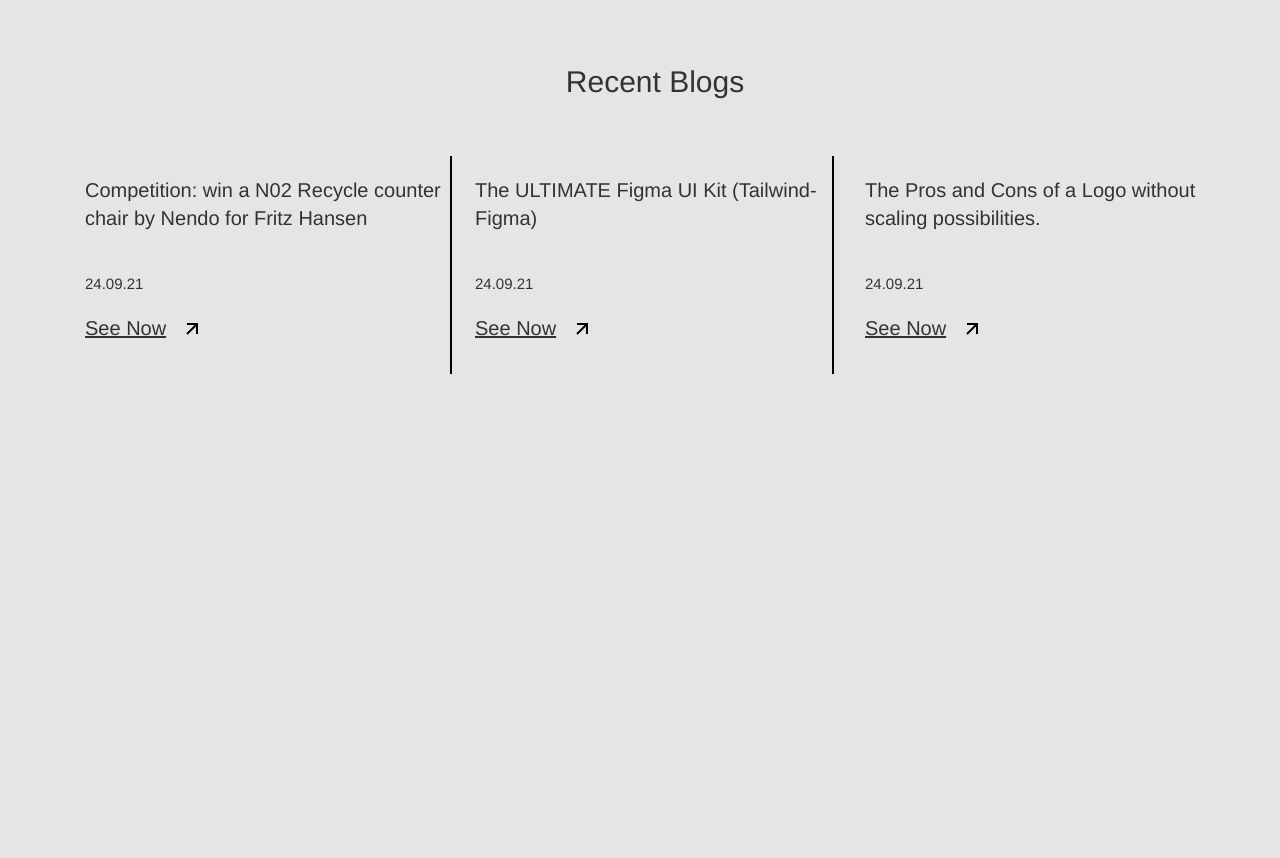
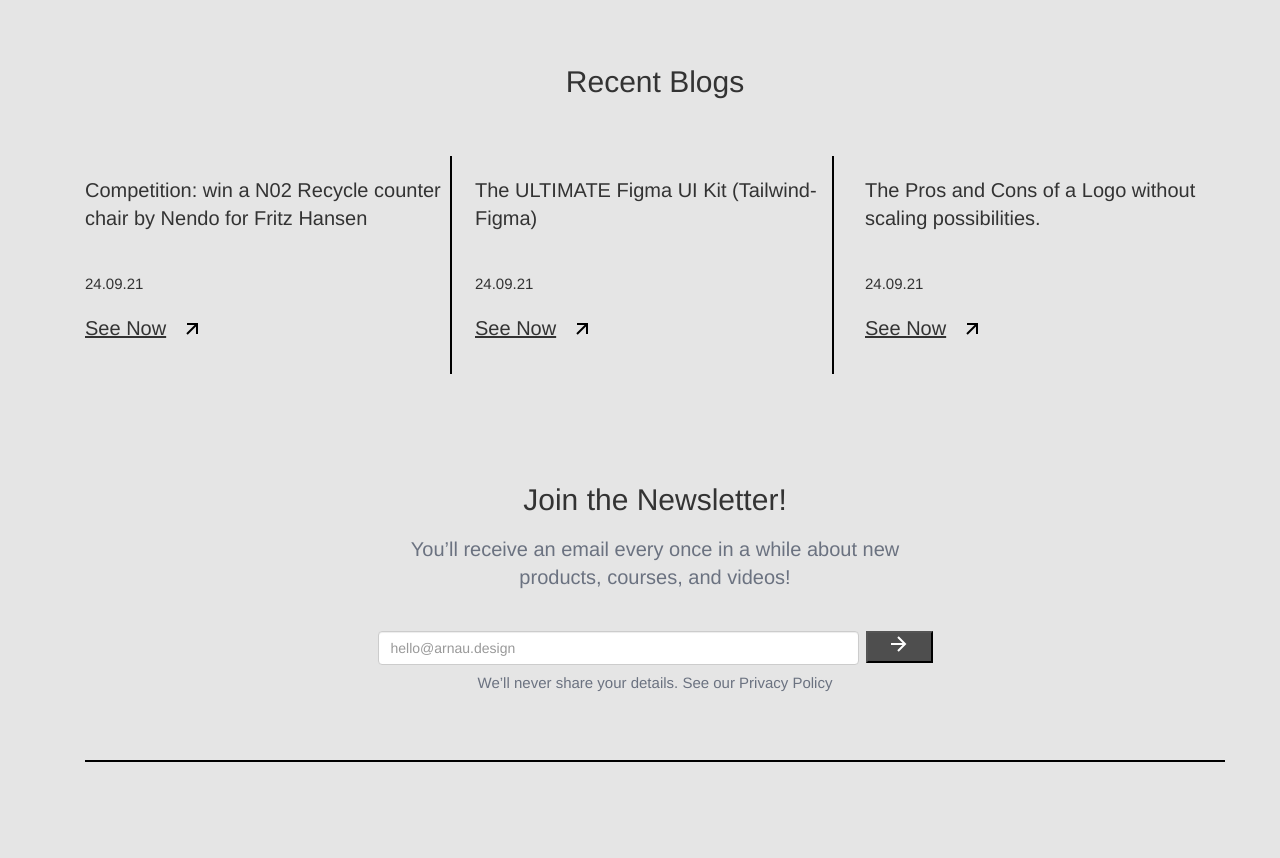
Before and after one commit to Loghart/graphic-designer, a Gatsby site: page / in a window 1280 px wide. Shown: the part 4363-5221 px from the top of the page. Before the commit the page ends 4737 px from the top, so only its background shows below. Built offline with nearby package versions, Linux system fonts and the light colour scheme; Gatsby itself is replaced by a stand-in of ours.

Commit message:
Add newsletter

```diff
--- /dev/null
+++ b/src/components/newsletter.js
@@ -0,0 +1,34 @@
+import * as React from "react";
+
+const Newsletter = () => {
+  return (
+<div className="container newsletter_component">
+    <div className="row">
+        <div className="col-md-3"></div>
+        <div className="col-md-6 newsletter_text">
+            <h2>Join the Newsletter!</h2>
+            <p>You’ll receive an email every once in a while about new products, courses, and videos!</p>
+        </div>
+        <div className="col-md-3"></div>
+        </div>
+    <div className="row">
+        <div className="col-md-3"></div>
+        <div className="col-md-6 arena_button">
+        <input type="email" class="form-control" placeholder="hello@arnau.design" id="inputEmail4"></input>
+        <button>
+            <svg width="16" height="16" viewBox="0 0 16 16" fill="none" xmlns="http://www.w3.org/2000/svg">
+            <path d="M0 8H14" stroke="white" stroke-width="2"/>
+            <path d="M7 1L14 8L7 15" stroke="white" stroke-width="2"/>
+            </svg>
+        </button>
+        </div>
+        <div className="col-md-3"></div>
+    </div>
+    <p>We’ll never share your details. See our Privacy Policy</p>
+    <div className="col-md-12 newsletter_line"></div>
+</div>
+
+  );
+};
+
+export default Newsletter;
--- a/src/pages/index.js
+++ b/src/pages/index.js
@@ -7,6 +7,7 @@ import About from "../components/about"
 import Opinion from "../components/opinion"
 import Contact from "../components/contact"
 import Blog from "../components/blog"
+import Newsletter from "../components/newsletter"
 
 const IndexPage = () => {
   return (
@@ -19,6 +20,7 @@ const IndexPage = () => {
     <Opinion />
     <Contact />
     <Blog />
+    <Newsletter />
   </div>
   );
 };
--- /dev/null
+++ b/src/styles/components/newsletter.scss
@@ -0,0 +1,40 @@
+.newsletter_component {
+    p {
+        text-align: center;
+        font-size: 15px;
+        color: #6B7280;
+        margin-top: 7px;
+    }
+    .newsletter_line {
+        border-bottom: 2px solid black;
+        margin-bottom: 96px;
+        margin-top: 57px;
+    }
+}
+
+.newsletter_text {
+    margin-top: 100px;
+    text-align: center;
+
+    h2 {
+        font-size: 30px;
+        margin-bottom: 19px;
+    }
+    p {
+        font-size: 20px;
+        margin-bottom: 39px;
+    }
+}
+
+.arena_button {
+    display: flex;
+    button {
+        margin-left: 7px;
+        width: 75px;
+        height: 32px;
+        background: #4E4E4E
+    }
+    svg {
+        background: border-box;
+    }
+}
--- a/src/styles/main.scss
+++ b/src/styles/main.scss
@@ -10,3 +10,4 @@
 @import "./src/styles/components/opinion.scss";
 @import "./src/styles/components/contact.scss";
 @import "./src/styles/components/blog.scss";
+@import "./src/styles/components/newsletter.scss";
```
